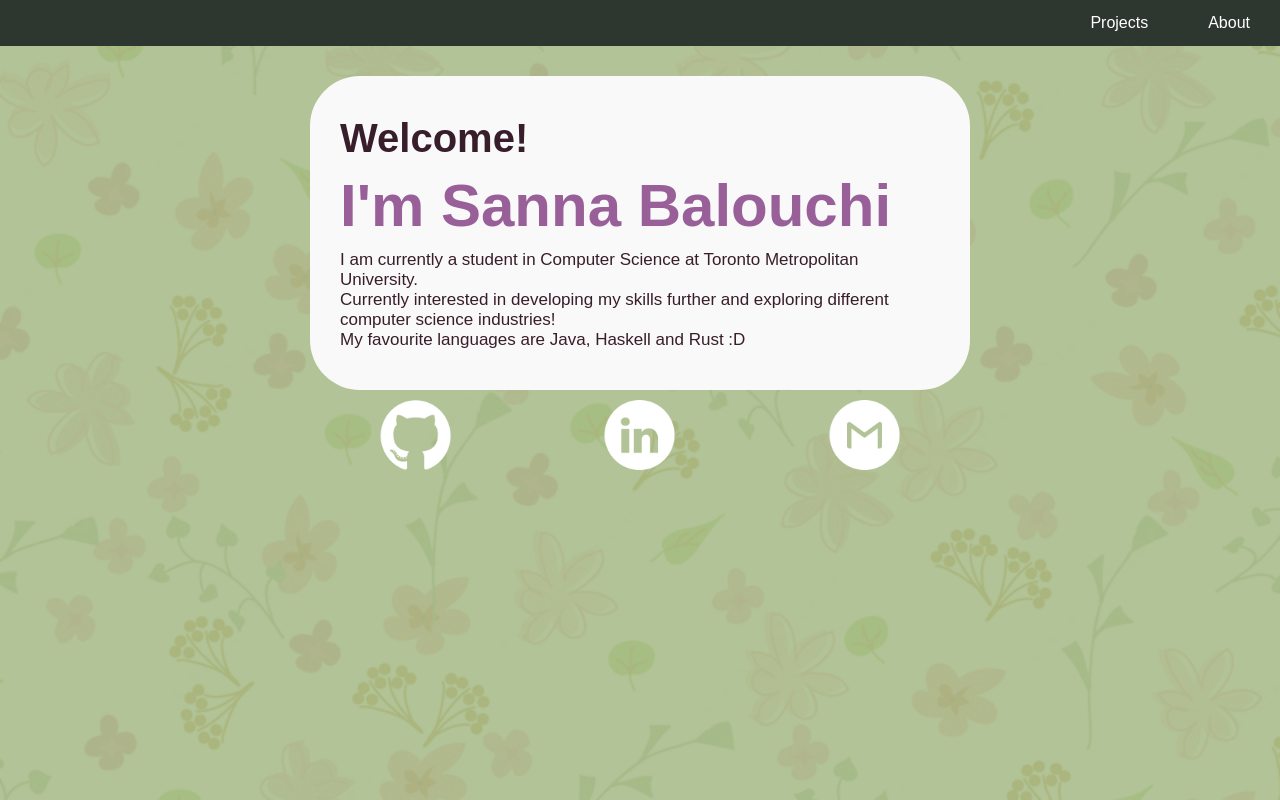
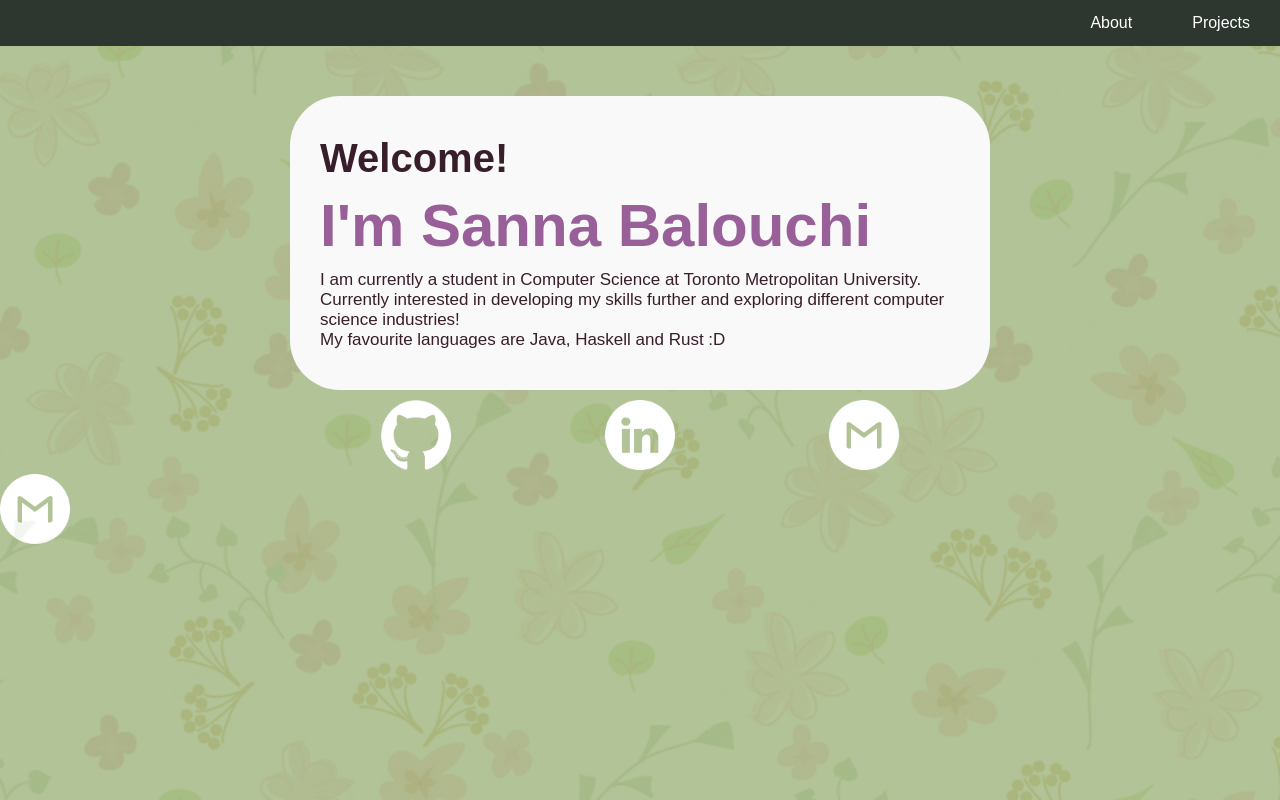
Before and after one commit to saunade/saunade.github.io, a plain HTML site: page index.html in a window 1280 px wide. Drawn offline with Linux system fonts and the light colour scheme; some icons are missing.

Commit message:
fixed centre positioning

```diff
--- a/index.html
+++ b/index.html
@@ -14,28 +14,21 @@
 
     <header>
         <nav class="navbar">
-        <ul class="navbar">
-
+            <ul>
                 <li><a href="#about-section">About</a></li>
                 <li><a href="#projects-section">Projects</a></li>
-
             </ul>
         </nav>
     </header>
 
-<article> <br><br>
+    <article>
         <div class="content">
-
             <div class="about">
-            <h2>
-                Welcome!
-            </h2>
+                <h2>Welcome!</h2>
             </div>
 
             <div class="name">
-            <h1>
-                I'm Sanna Balouchi
-            </h1>
+                <h1>I'm Sanna Balouchi</h1>
             </div>
 
             <div class="about" id="about-section">
@@ -45,11 +38,9 @@
                     <br>My favourite languages are Java, Haskell and Rust :D
                 </p>
             </div>
-
         </div>
     </article>
 
-<!-- web URLS -->
     <article>
         <div class="icons">
             <a href="https://github.com/saunade" target="_blank">
@@ -63,6 +54,10 @@
         </div>
     </article>
 
+    <div class="test">
+        <img src="resources/css/images/gmail.png" style="width: 70px; height: auto;">
+    </div>
+
 </div>
 </body>
 </html>
--- a/resources/css/style.css
+++ b/resources/css/style.css
@@ -1,9 +1,17 @@
 /* global */
+* {
+    margin: 0;
+    padding: 0;
+    box-sizing: border-box;
+}
+
 body {
     background-color: #AABD8C;
     font-family: 'Montserrat', sans-serif;
     margin: 0;
     padding: 0;
+    width: 100vw;
+    overflow-x: hidden;
 }
 
 html {
@@ -14,10 +22,11 @@ html {
 .container {
     position: relative;
     margin: 0 auto;
-    width: 100vmax;
+    width: 100%;
     height: 100vh;
     background-size: cover;
     display: flex;
+    flex-direction: column; /* Ensure the container allows for vertical stacking */
 }
 
 .container::before {
@@ -64,17 +73,19 @@ p {
     background-color: #2d362f;
     position: sticky;
     top: 0;
-    width: 100vw;
+    width: 100%; /* Ensure navbar spans full width */
 }
 
 .navbar ul {
     list-style-type: none;
     margin: 0;
     padding: 0;
+    display: flex;
+    justify-content: flex-end; /* Align list items to the right */
 }
 
 .navbar ul li {
-    float: right;
+    float: none; /* Remove float */
 }
 
 .navbar ul li a {
@@ -91,20 +102,19 @@ p {
 
 /* content on page */
 article {
-    padding: 30px 20px;
-    position: fixed;
-    top: 0; left: 0;
-    transform: translate(calc(50vw - 50%));
+    position: relative;
+    margin: 0 auto;
+    max-width: 700px;
 }
 
 .content {
     background-color: #f9f9f9;
     padding: 30px;
     border-radius: 50px;
-    width: 600px;
-    margin-top: 10px;
+    width: 100%;
+    margin-top: 50px;
 }
 
 .icons {
-    margin-top: 370px;
+    margin-top: 10px;
 }
```
Lines whose indentation alone changed are shown as unchanged.
